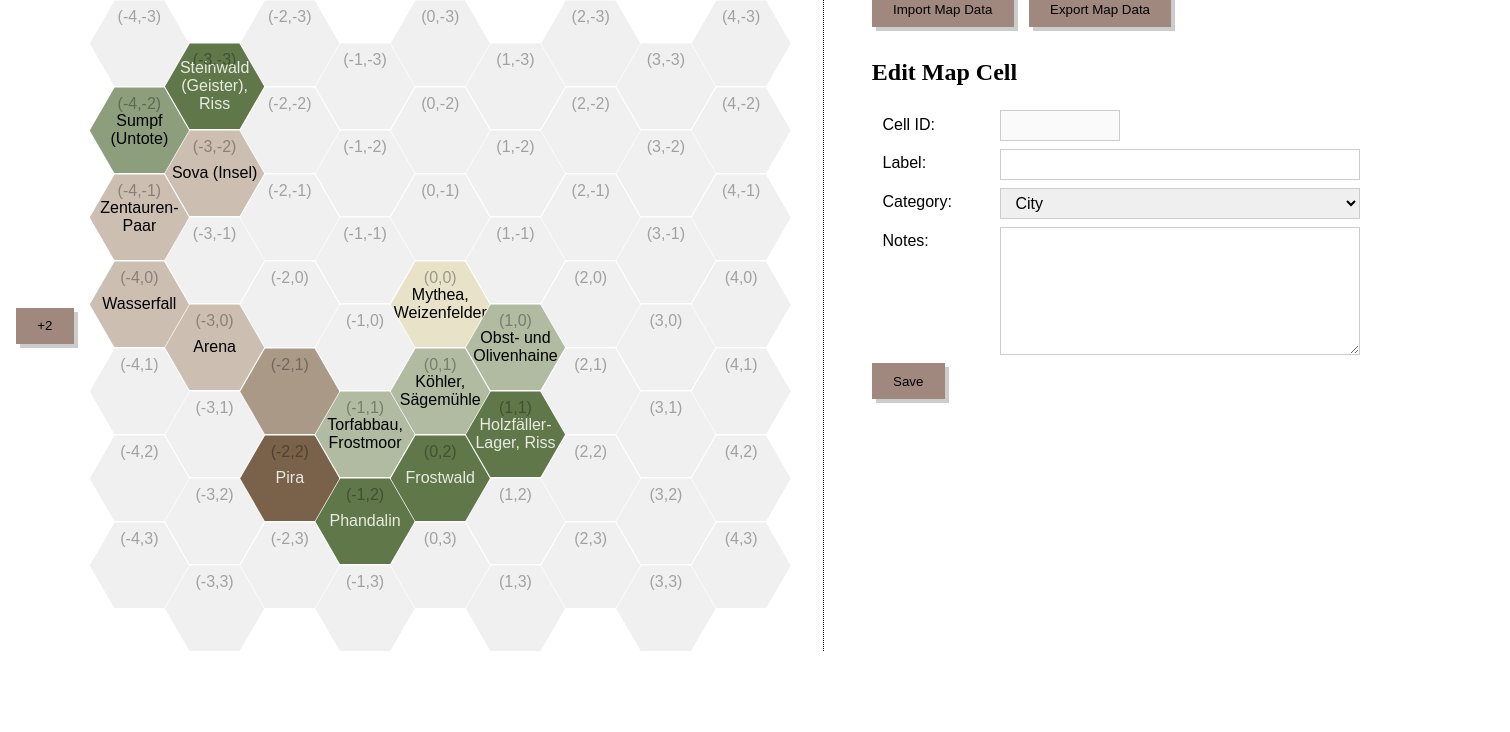
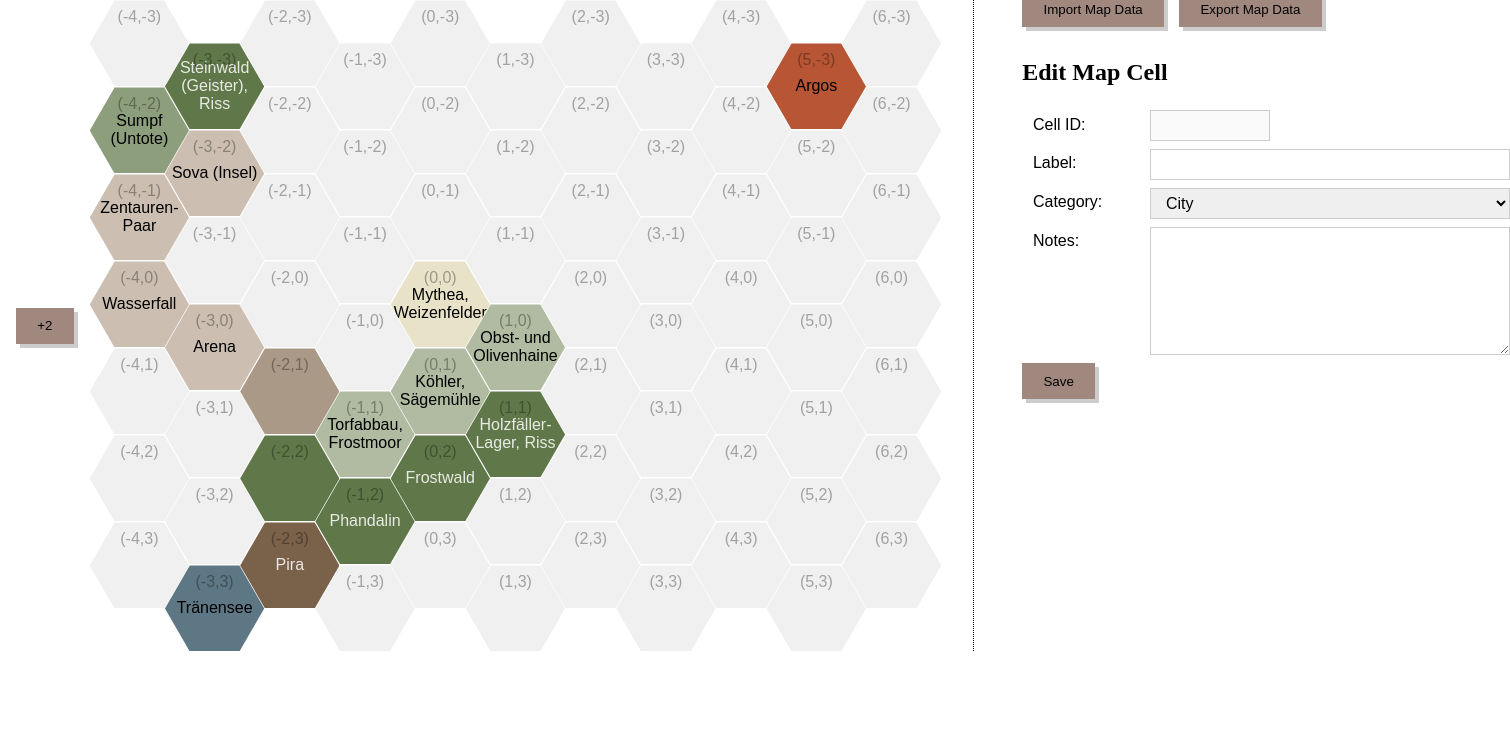
Before and after one commit to coffeepyros/map-soluna, a plain HTML site: page index.html in a window 1280 px wide. Shown: the part 68-800 px from the top of the page, 1510 px wide, since content can reach past the window. Drawn offline with Linux system fonts and the light colour scheme; a web font is replaced by a local one.

Commit message:
updated mapData (Tränensee, Argos)

```diff
--- a/index.html
+++ b/index.html
@@ -43,8 +43,9 @@
           <option value="mountains">Mountains</option>
           <option value="steppe">Steppe</option>
           <option value="swamp">Swamp</option>
+          <option value="water">Water</option>
+          <option value="">---</option>
           <option value="undiscovered">Undiscovered</option>
-          <option value="water">Water</option>
         </select>
 
         <label for="notes">Notes:</label>
--- a/mapData.js
+++ b/mapData.js
@@ -32,7 +32,7 @@ export const mapData = [
       { x: -3, y: 0, label: "Arena", category: "steppe", notes: "" },
       { x: -3, y: 1, label: "", category: "", notes: "" },
       { x: -3, y: 2, label: "", category: "", notes: "" },
-      { x: -3, y: 3, label: "", category: "", notes: "" },
+      { x: -3, y: 3, label: "Tränensee", category: "water", notes: "" },
     ],
   },
   {
@@ -43,8 +43,8 @@ export const mapData = [
       { x: -2, y: -1, label: "", category: "", notes: "" },
       { x: -2, y: 0, label: "", category: "", notes: "" },
       { x: -2, y: 1, label: "", category: "hills", notes: "" },
-      { x: -2, y: 2, label: "Pira", category: "mountains", notes: "" },
-      { x: -2, y: 3, label: "", category: "", notes: "" },
+      { x: -2, y: 2, label: "", category: "forest", notes: "" },
+      { x: -2, y: 3, label: "Pira", category: "mountains", notes: "" },
     ],
   },
   {
@@ -143,4 +143,28 @@ export const mapData = [
       { x: 4, y: 3, label: "", category: "", notes: "" },
     ],
   },
+  {
+    col_ID: 5,
+    data: [
+      { x: 5, y: -3, label: "Argos", category: "capitol", notes: "" },
+      { x: 5, y: -2, label: "", category: "", notes: "" },
+      { x: 5, y: -1, label: "", category: "", notes: "" },
+      { x: 5, y: 0, label: "", category: "", notes: "" },
+      { x: 5, y: 1, label: "", category: "", notes: "" },
+      { x: 5, y: 2, label: "", category: "", notes: "" },
+      { x: 5, y: 3, label: "", category: "", notes: "" },
+    ],
+  },
+  {
+    col_ID: 6,
+    data: [
+      { x: 6, y: -3, label: "", category: "", notes: "" },
+      { x: 6, y: -2, label: "", category: "", notes: "" },
+      { x: 6, y: -1, label: "", category: "", notes: "" },
+      { x: 6, y: 0, label: "", category: "", notes: "" },
+      { x: 6, y: 1, label: "", category: "", notes: "" },
+      { x: 6, y: 2, label: "", category: "", notes: "" },
+      { x: 6, y: 3, label: "", category: "", notes: "" },
+    ],
+  },
 ];
```
